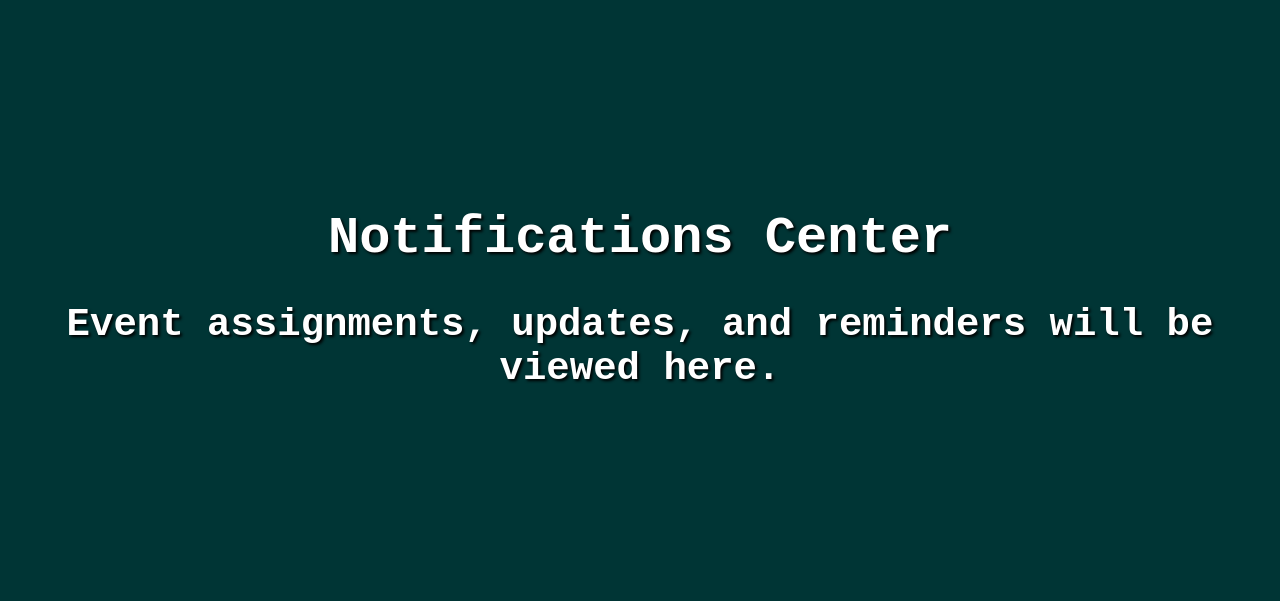
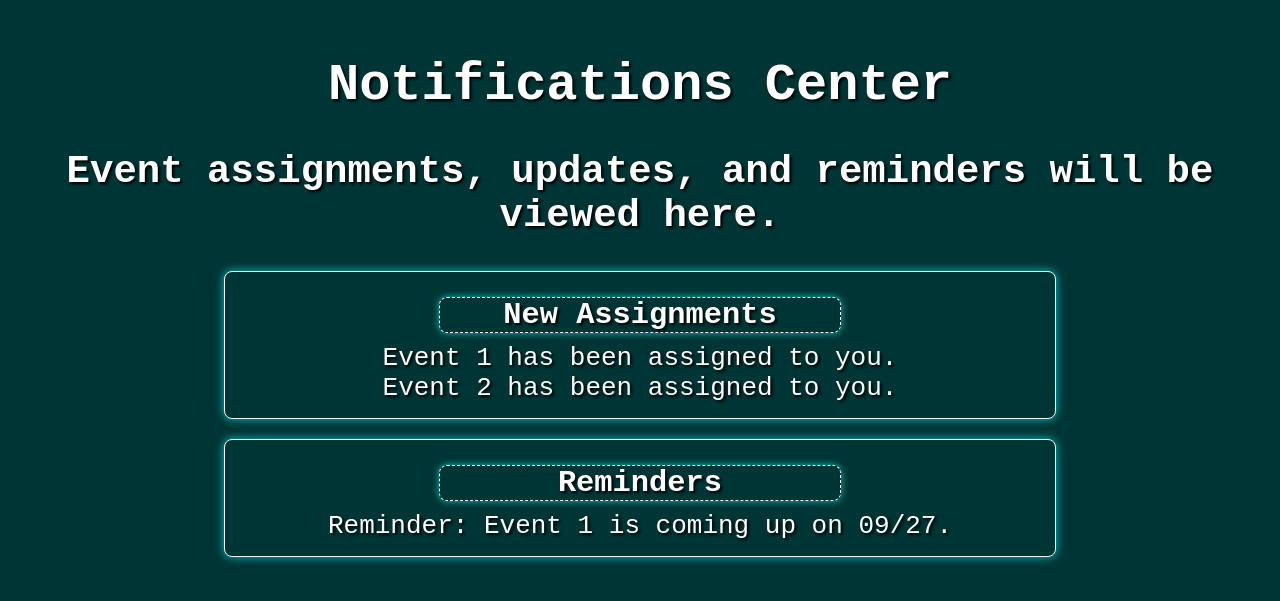
Before and after one commit to valjester/4353-Group16, a React (Create React App) app: page /notifications in a window 1280 px wide. Shown: the part 101-702 px from the top of the page. Built offline with nearby package versions, Linux system fonts and the light colour scheme.

Commit message:
Add zipcode validation, dummy data to notifications

```diff
--- a/src/App.css
+++ b/src/App.css
@@ -248,3 +248,21 @@ select {
 .profile-title {
   padding-top: 30px;
 }
+
+/*Notifications page sections*/
+.section {
+  margin: 20px auto;
+  max-width: 800px;
+  padding: 15px;
+  border: 1px solid whitesmoke;
+  border-radius: 8px;
+  background-color: #003535;
+  box-shadow: 0 0 10px rgba(0, 255, 255, 0.7);
+}
+.section h3 {
+  margin:10px auto;
+  max-width:400px;
+  border-radius: 8px;
+  border:1px dashed whitesmoke;
+  box-shadow: 0 0 7px rgba(0, 255, 255, 0.7);
+}
--- a/src/Profile.js
+++ b/src/Profile.js
@@ -92,6 +92,11 @@ function Profile({ setFormData }) {
   const handleSubmit = (e) => {
     e.preventDefault();
 
+    if (zipcode.length < 5 || !/^\d+$/.test(zipcode)) {
+      alert('Please enter a valid zip code (5-9 digits).');
+      return;
+    }
+
     const profileData = {
       fullName,
       address1,
@@ -111,6 +116,17 @@ function Profile({ setFormData }) {
     // Set the form data for further processing (if needed)
     setFormData(profileData);
     navigate('/home');
+  };
+
+  const handleZipcodeChange = (e) => {
+    const value = e.target.value;
+    if (value.length <= 9) {
+      setZipcode(value);
+    } else if (value.length > 9) {
+      alert('Zip code cannot exceed 9 digits.');
+    } else if (value.length < 5 && value.length > 0) {
+      alert('Zip code must be at least 5 digits.');
+    }
   };
 
   return (
@@ -180,7 +196,7 @@ function Profile({ setFormData }) {
             <input
               type="text"
               value={zipcode}
-              onChange={(e) => setZipcode(e.target.value)}
+              onChange={handleZipcodeChange}
               maxLength="9"
               required
             />
--- a/src/notifications.js
+++ b/src/notifications.js
@@ -1,14 +1,43 @@
 import React from 'react';
 
+function Notifications() {
+    const assignments = [
+      { id: 1, message: "Event 1 has been assigned to you." },
+      { id: 2, message: "Event 2 has been assigned to you." },
+    ];
 
-function Notifications() {
+    const reminders = [
+      { id: 1, message: "Reminder: Event 1 is coming up on 09/27." },
+    ];
+
     return (
-<div>
+      <div className="notifications-container">
         <h1>Notifications Center</h1>
         <h2>Event assignments, updates, and reminders will be viewed here.</h2>
+
+        <div className="section">
+          <h3>New Assignments</h3>
+          <div className="notifications-list">
+            {assignments.map(notification => (
+              <div key={notification.id} className="notification-box">
+                {notification.message}
+              </div>
+            ))}
+          </div>
+        </div>
+
+        <div className="section">
+          <h3>Reminders</h3>
+          <div className="notifications-list">
+            {reminders.map(notification => (
+              <div key={notification.id} className="notification-box">
+                {notification.message}
+              </div>
+            ))}
+          </div>
+        </div>
       </div>
     );
-
   }
 
   export default Notifications;
```
Lines whose indentation alone changed are shown as unchanged.
